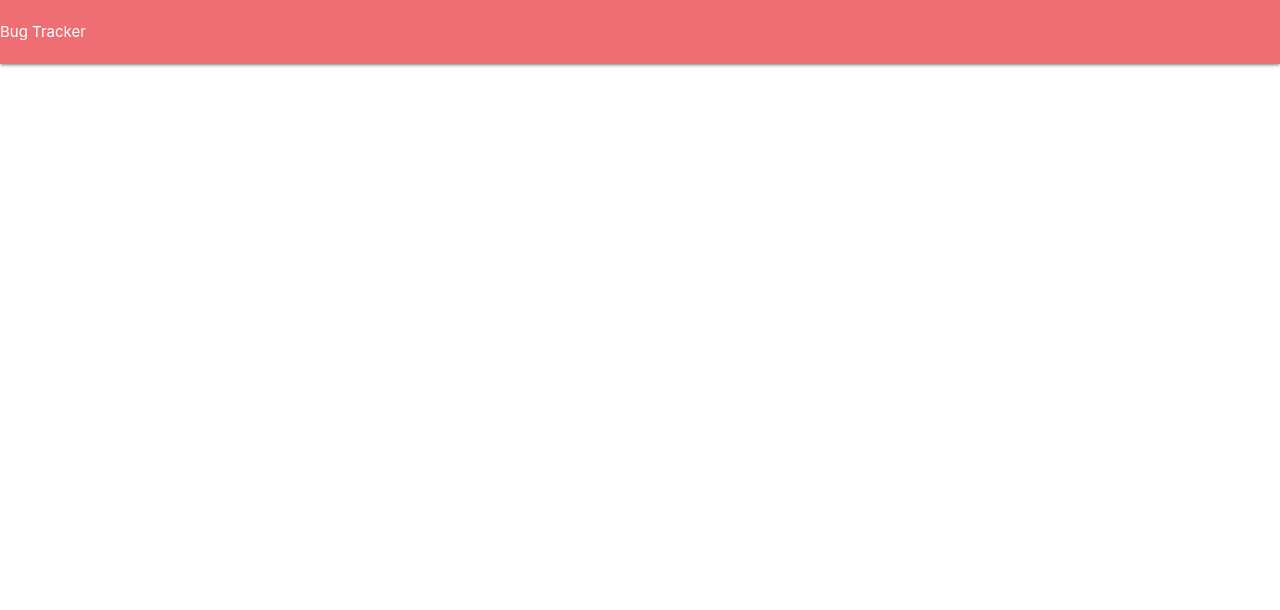
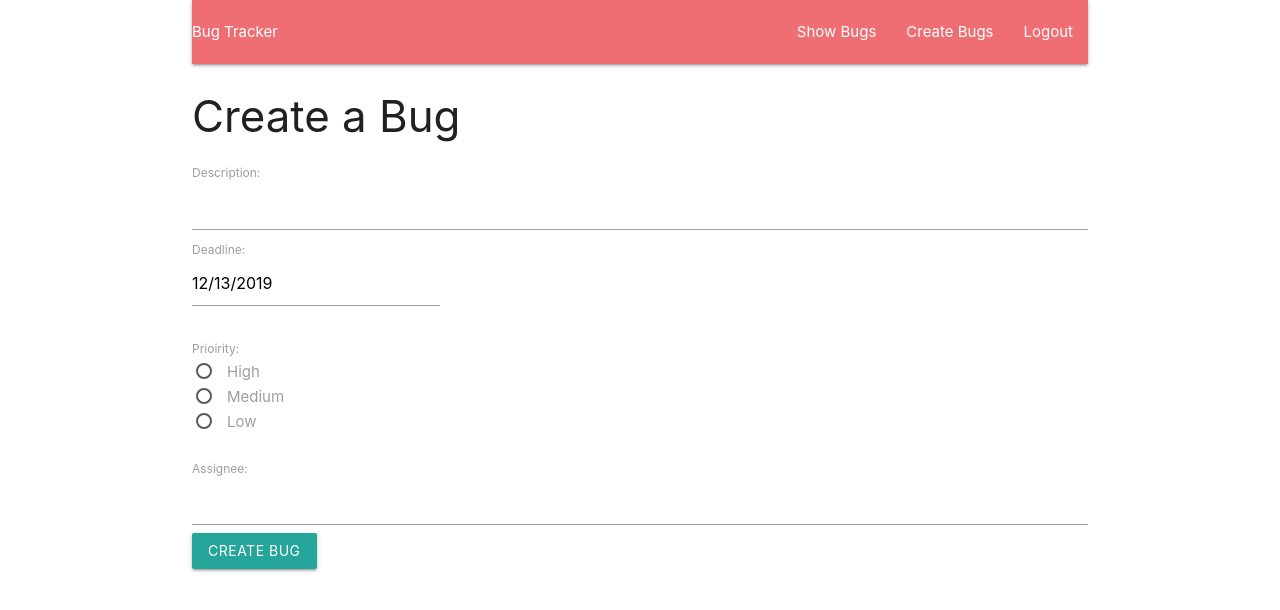
Before and after one commit to jasonwongys/bugtracker, a React (Create React App) app: page /create in a window 1280 px wide. Shown: the top 610 px of the page. Built offline with nearby package versions, Linux system fonts and the light colour scheme.

Commit message:
adjust css for bug components

```diff
--- a/src/components/bugtrack/buglist.component.js
+++ b/src/components/bugtrack/buglist.component.js
@@ -48,9 +48,6 @@ export default class BugList extends Component {
         .then(response => {
             this.setState({
                 bugs: response.data});
-
-
-
         })
         .catch(function(error) {
             console.log(error)
@@ -81,7 +78,7 @@ export default class BugList extends Component {
     render() {
         return (
             <div>
-                <h1> Bugs list</h1>
+                <h3> Bugs list</h3>
                 <table className="table table-striped"
                     style={{marginTop: 20 }}>
                         <thead>
--- a/src/components/bugtrack/createbug.component.js
+++ b/src/components/bugtrack/createbug.component.js
@@ -90,7 +90,7 @@ export default class CreateBug extends Component {
     render() {
         return (
             <div>
-                <h1>Create a Bug</h1>
+                <h3>Create a Bug</h3>
                 <div style={{marginTop: 20}}>
                     <form onSubmit={this.onSubmitForm}>
                         <div className="form-group">
@@ -113,38 +113,43 @@ export default class CreateBug extends Component {
                                 </div>
                         </div>
 
+                        <br />
+                        <div className="form-group">
 
-                        <div className="form-group">
-                        <div class="form-check form-check-inline">
-
-                            <input class="form-check-input"
+                        <label>Prioirity: </label>
+                        <div className="form-check form-check-inline">
+                            <label className="form-check-label" for="High">
+                                <input className="form-check-input"
                                     type="radio"
                                     value="High"
                                     checked={this.state.priority==='High'}
                                     onChange={this.onChangePriority}
-                                    id="high"
-                                    />
-                            <label class="form-check-label" for="High">High</label>
+                                    id="High"/>
+                                <span>High</span> </label>
                         </div>
-                        <div class="form-check form-check-inline">
-                            <input class="form-check-input"
+
+                        <div className="form-check form-check-inline">
+                            <label className="form-check-label" for="Medium">
+                                <input className="form-check-input"
                                     type="radio"
                                     value="Medium"
                                     checked={this.state.priority==='Medium'}
                                     onChange={this.onChangePriority}
                                     id="Medium"/>
-                            <label class="form-check-label" for="Medium">Medium</label>
+                            <span>Medium</span></label>
                         </div>
 
-                        <div class="form-check form-check-inline">
-                            <input class="form-check-input"
+                        <div className="form-check form-check-inline">
+                        <label className="form-check-label" for="Low">
+                            <input className="form-check-input"
                                     type="radio"
                                     value="Low"
                                     checked={this.state.priority==='Low'}
                                     onChange={this.onChangePriority}
                                     id="Low"/>
-                            <label class="form-check-label" for="Low">Low</label>
+                            <span>Low</span></label>
                         </div>
+                        <br />
 
                         <div className="form-group">
                             <label>Assignee: </label>
--- a/src/components/dashboard/Dashboard.js
+++ b/src/components/dashboard/Dashboard.js
@@ -7,9 +7,9 @@ class Dashboard extends Component {
     e.preventDefault();
     this.props.logoutUser();
   };
-render() {
-    const { user } = this.props.auth;
-return (
+  render() {
+      const { user } = this.props.auth;
+  return (
       <div style={{ height: "75vh" }} className="container valign-wrapper">
         <div className="row">
           <div className="col s12 center-align">
--- a/src/components/layout/Navbar.js
+++ b/src/components/layout/Navbar.js
@@ -3,23 +3,28 @@ import { Link, Route } from "react-router-dom";
 import CreateBug from "../bugtrack/createbug.component";
 import BugList from "../bugtrack/buglist.component";
 import EditBug from "../bugtrack/editbug.component";
+import { logoutUser } from "../../actions/authActions";
+    class Navbar extends Component {
 
-    class Navbar extends Component {
+        onLogoutClick = e => {
+            e.preventDefault();
+            this.props.logoutUser();
+        };
         render() {
             return (
-        <div>
+            <div className="container">
                 <nav>
-
                     <Link to="/buglist" className="navbar-brand">Bug Tracker</Link>
 
-            <ul className="navbar-nav mr-auto">
-                <li className="navbar-item">
+                <ul id="nav-mobile" className="right hide-on-med-and-down">
+                    <li>
                         <Link to="/buglist" className="nav-link">Show Bugs</Link>
                     </li>
-                <li className="navbar-item">
-                    <Link to="/create" className="nav-link">Create Bugs
-                    <Route path="/bugs/create/" component={CreateBug} />
-                    </Link>
+                    <li>
+                        <Link to="/create" className="nav-link">Create Bugs</Link>
+                    </li>
+                    <li>
+                        <a onClick={this.props.onLogoutClick}>Logout</a>
                     </li>
                 </ul>
 
@@ -27,7 +32,7 @@ import EditBug from "../bugtrack/editbug.component";
                 </nav>
                 <Route path="/buglist" exact component={BugList}/>
                 <Route path="/edit/:id" component={EditBug} />
-
+                <Route path="/create/" component={CreateBug} />
             </div>
             );
         }
```
Also changed, not shown: 1 other file (tests, documents, lock files or other folders). Lines whose indentation alone changed are shown as unchanged.
